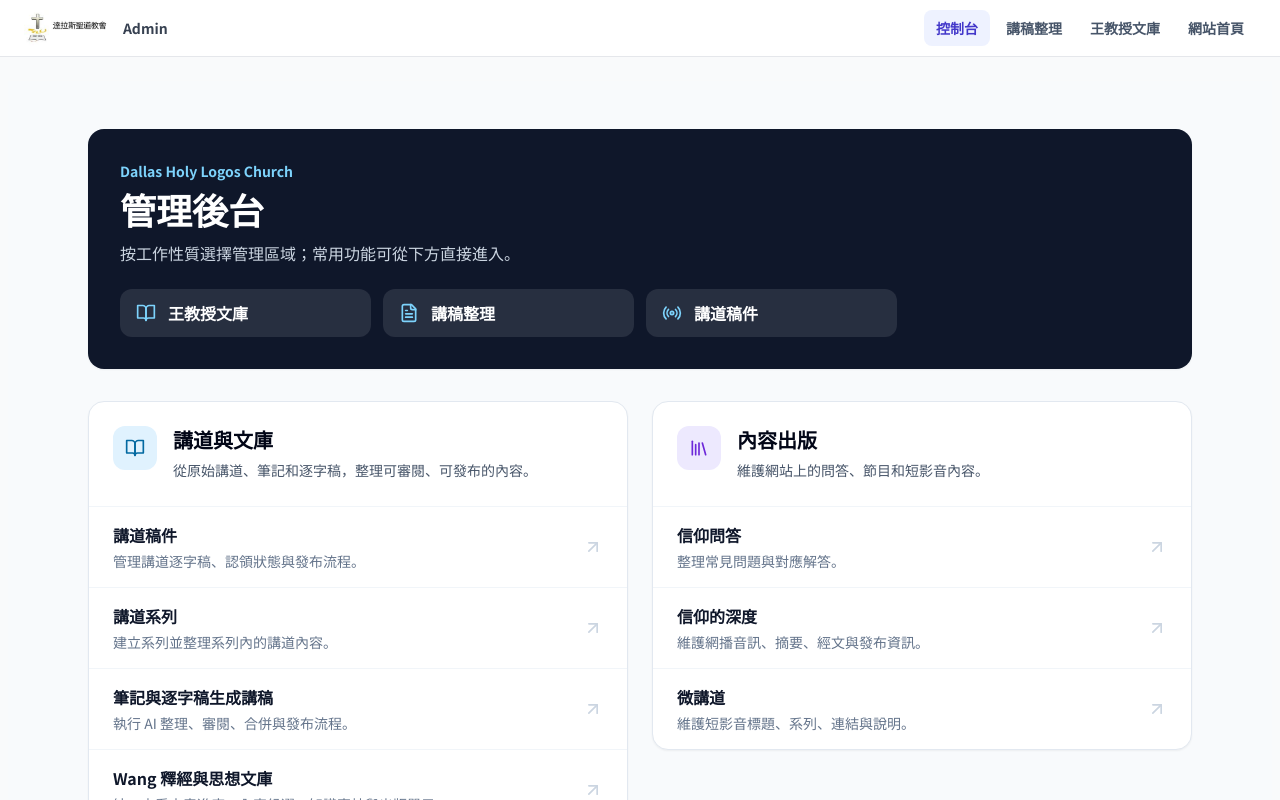
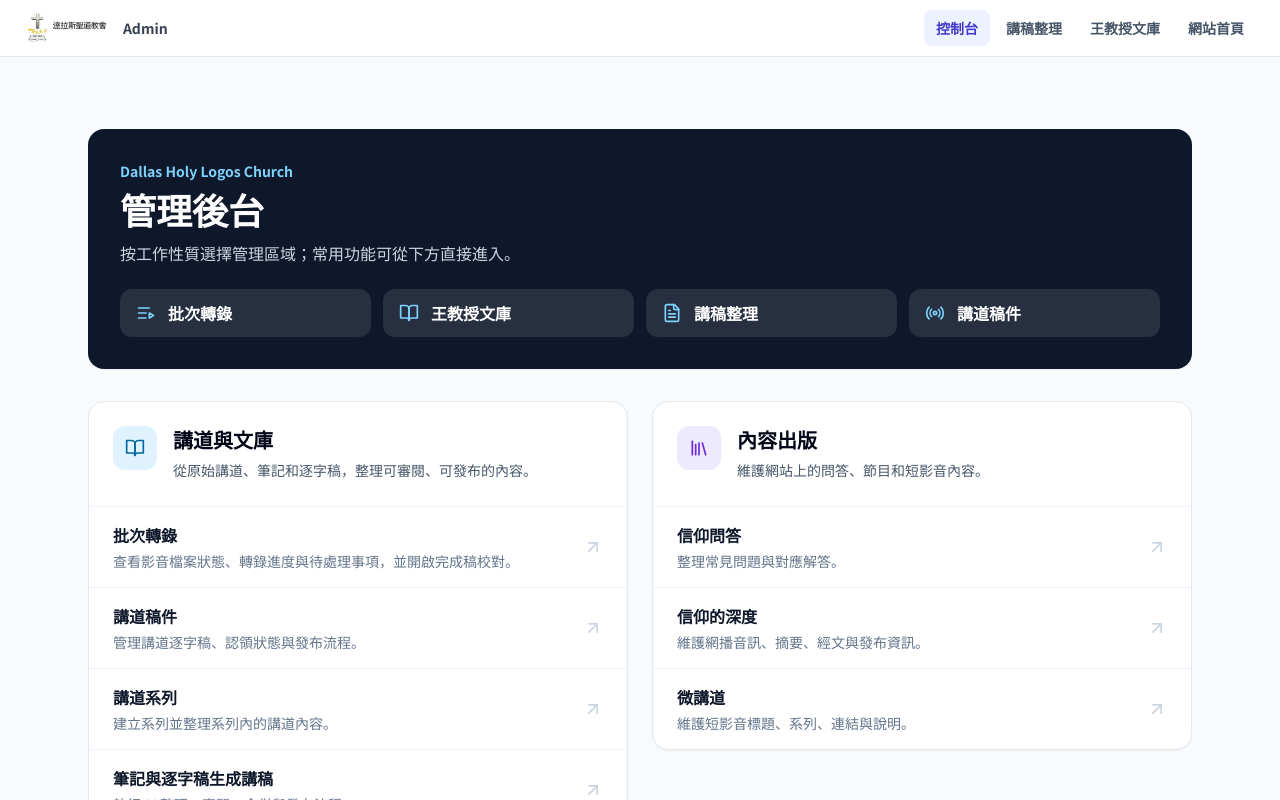
Before and after one commit to junyang168/smart-answer, a Next.js app in the folder web/: page /admin in a window 1280 px wide. Shown: the top 800 px of the page. Built offline with nearby package versions, Linux system fonts and the light colour scheme; no server answers.

Commit message:
Add batch transcription entry to the Admin console

```diff
--- a/web/src/app/admin/page.tsx
+++ b/web/src/app/admin/page.tsx
@@ -5,6 +5,7 @@ import {
   CalendarDays,
   FileText,
   Library,
+  ListVideo,
   Radio,
   Settings,
 } from "lucide-react";
@@ -31,6 +32,7 @@ const groups: AdminGroup[] = [
     icon: BookOpen,
     accent: "bg-sky-100 text-sky-700",
     items: [
+      { title: "批次轉錄", description: "查看影音檔案狀態、轉錄進度與待處理事項，並開啟完成稿校對。", href: "/admin/media-batches" },
       { title: "講道稿件", description: "管理講道逐字稿、認領狀態與發布流程。", href: "/admin/surmons" },
       { title: "講道系列", description: "建立系列並整理系列內的講道內容。", href: "/admin/surmon_series" },
       { title: "筆記與逐字稿生成講稿", description: "執行 AI 整理、審閱、合併與發布流程。", href: "/admin/notes-to-sermon/series" },
@@ -76,6 +78,7 @@ const groups: AdminGroup[] = [
 ];
 
 const quickLinks = [
+  { title: "批次轉錄", href: "/admin/media-batches", icon: ListVideo },
   { title: "王教授文庫", href: "/admin/wang", icon: BookOpen },
   { title: "講稿整理", href: "/admin/notes-to-sermon/series", icon: FileText },
   { title: "講道稿件", href: "/admin/surmons", icon: Radio },
```
